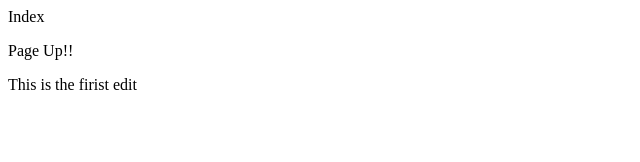
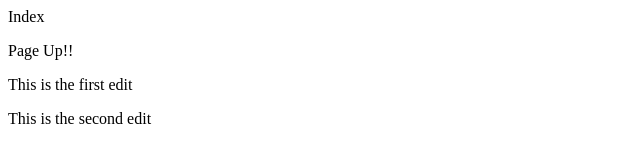
Before and after one commit to SahilLotliker99/Test_AWS_Sahil, a plain HTML site: page index.html in a window 1280 px wide. Shown: the whole page, without its empty margins (0-640 px from the left). Drawn offline with Linux system fonts and the light colour scheme.

Commit message:
Content added

```diff
--- a/index.html
+++ b/index.html
@@ -5,6 +5,7 @@
     </head>
     <body>
         <p>Page Up!!</p>
-        <p>This is the firist edit</p>
+        <p>This is the first edit</p>
+        <p>This is the second edit</p>
     </body>
 </html>
```
